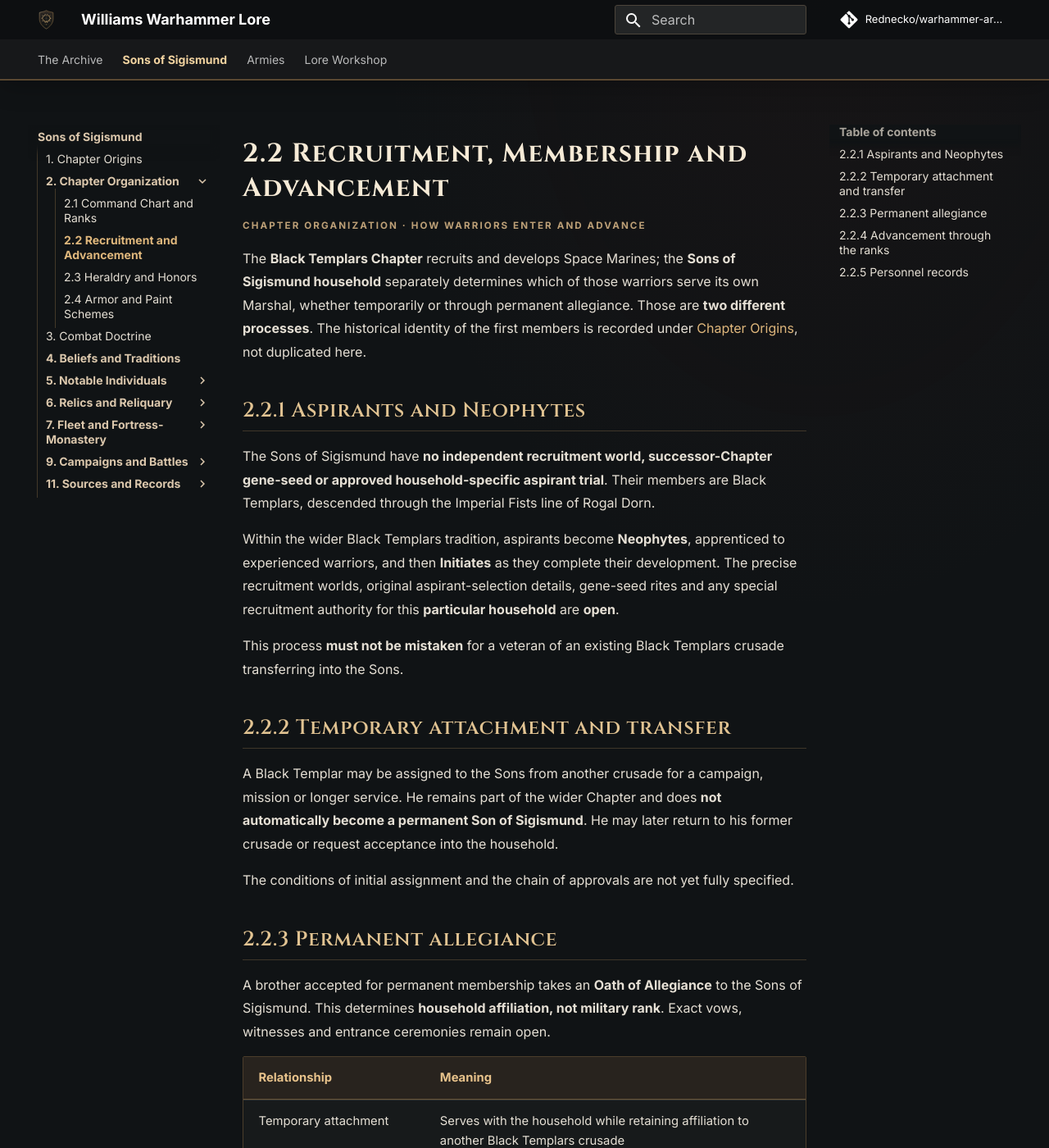
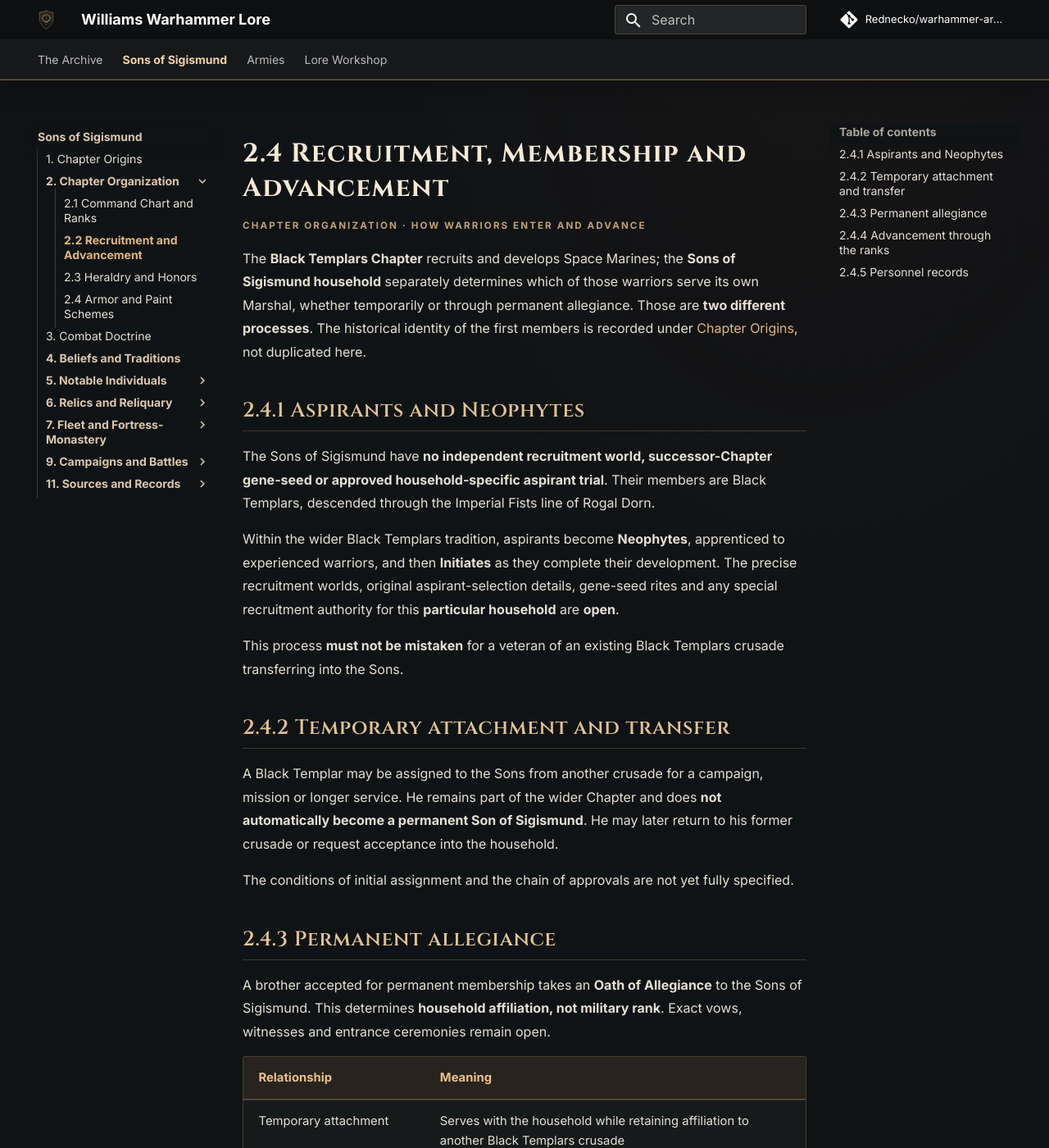
Before and after one commit to Rednecko/warhammer-archives, an MkDocs documentation site: the page built from docs/sons-of-sigismund/organization/membership.md, in a window 1280 px wide and 1400 px high. Shown: the whole window at 82% size. Built offline with MkDocs 1.6.1 and Material for MkDocs 9.7.7, drawn with Linux system fonts in a browser that asks for light colours; comment, search, counter and statistics services are not loaded; some of the changed text lies outside the part shown.

Commit message:
Align subordinate Organization numbering and related links

```diff
--- a/docs/sons-of-sigismund/organization/membership.md
+++ b/docs/sons-of-sigismund/organization/membership.md
@@ -1,10 +1,10 @@
-# 2.2 Recruitment, Membership and Advancement
+# 2.4 Recruitment, Membership and Advancement
 
 <div class="archive-page-label">Chapter Organization · How warriors enter and advance</div>
 
 The **Black Templars Chapter** recruits and develops Space Marines; the **Sons of Sigismund household** separately determines which of those warriors serve its own Marshal, whether temporarily or through permanent allegiance. Those are **two different processes**. The historical identity of the first members is recorded under [Chapter Origins](../history/founding.md#the-cruiser-and-first-muster), not duplicated here.
 
-## 2.2.1 Aspirants and Neophytes
+## 2.4.1 Aspirants and Neophytes
 
 The Sons of Sigismund have **no independent recruitment world, successor-Chapter gene-seed or approved household-specific aspirant trial**. Their members are Black Templars, descended through the Imperial Fists line of Rogal Dorn.
 
@@ -12,13 +12,13 @@ Within the wider Black Templars tradition, aspirants become **Neophytes**, appre
 
 This process **must not be mistaken** for a veteran of an existing Black Templars crusade transferring into the Sons.
 
-## 2.2.2 Temporary attachment and transfer
+## 2.4.2 Temporary attachment and transfer
 
 A Black Templar may be assigned to the Sons from another crusade for a campaign, mission or longer service. He remains part of the wider Chapter and does **not automatically become a permanent Son of Sigismund**. He may later return to his former crusade or request acceptance into the household.
 
 The conditions of initial assignment and the chain of approvals are not yet fully specified.
 
-## 2.2.3 Permanent allegiance
+## 2.4.3 Permanent allegiance
 
 A brother accepted for permanent membership takes an **Oath of Allegiance** to the Sons of Sigismund. This determines **household affiliation, not military rank**. Exact vows, witnesses and entrance ceremonies remain open.
 
@@ -29,7 +29,7 @@ A brother accepted for permanent membership takes an **Oath of Allegiance** to t
 | Transfer of an existing veteran | May retain veteran standing while joining this household |
 | Advancement within the household | Changes a warrior's status or responsibilities; does not by itself create a separate Chapter lineage |
 
-## 2.2.4 Advancement through the ranks
+## 2.4.4 Advancement through the ranks
 
 <div class="archive-steps">
   <div class="archive-step"><h3>Aspirant → Neophyte</h3><p>Development within the parent Black Templars; any unique local screening remains open.</p></div>
@@ -40,8 +40,8 @@ A brother accepted for permanent membership takes an **Oath of Allegiance** to t
 
 **The Oath of Allegiance**, **Trial of Swords**, and proposed **relic-specific Oath of Custodianship** are three separate commitments. A Sword Brother who transfers may already have earned his veteran distinction.
 
-## 2.2.5 Personnel records
+## 2.4.5 Personnel records
 
 An eventual administrative register should distinguish **rank**, **current office**, **assigned formation**, **permanent versus attached affiliation**, **former crusade**, **mentor/apprentices**, and an individual **biography link**. This prevents a historical founding roster from being confused with the current organization.
 
-[Chapter Organization overview →](index.md) · [Command chart →](chain-of-command.md) · [Heraldry →](heraldry.md) · [Trial of Swords →](../traditions/index.md)
+[Chapter Organization overview →](index.md) · [Command chart →](chain-of-command.md) · [Fighting Companies →](fighting-companies/index.md) · [Heraldry →](heraldry.md) · [Trial of Swords →](../traditions/index.md)
```
